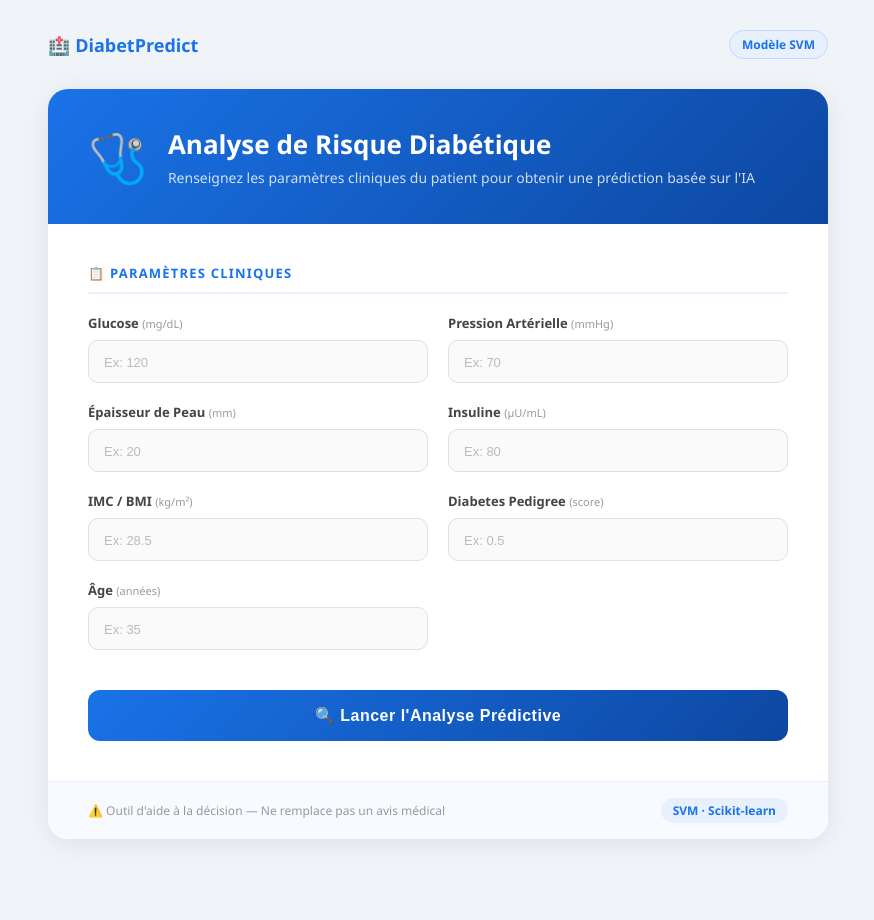
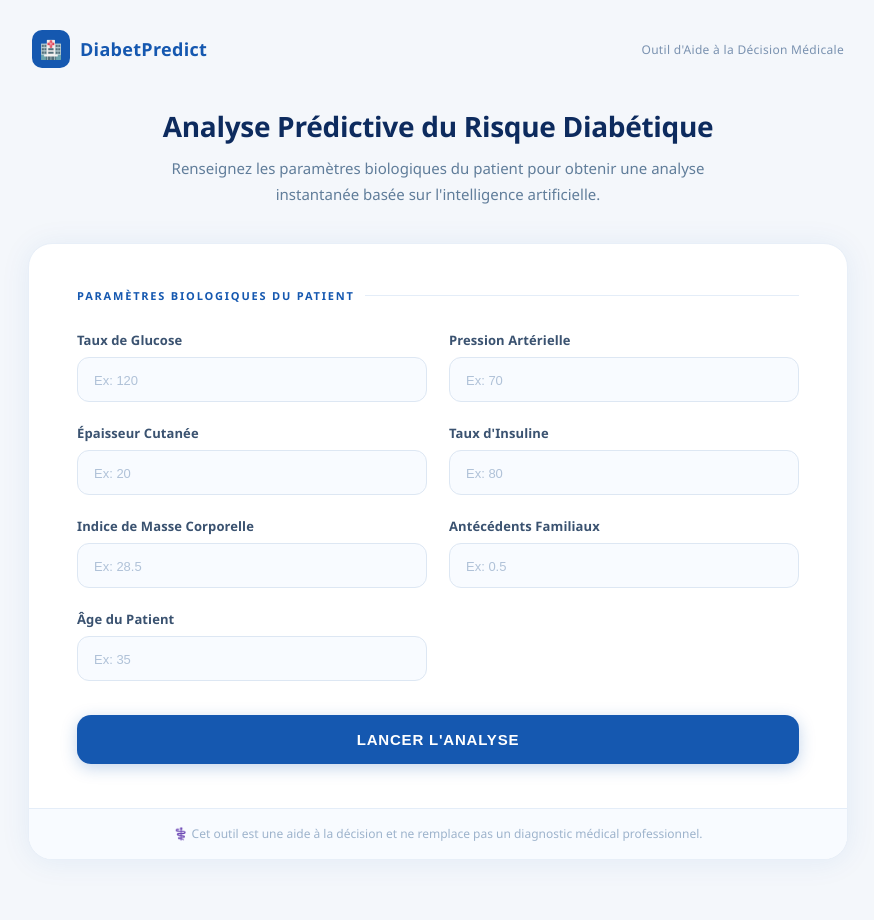
Before and after one commit to kanghal236/prediction-diabet, a Flask app: page / in a window 1280 px wide. Shown: the whole page, without its empty margins (202-1076 px from the left). Before the commit the page ends 818 px from the top, so only its background shows below. Run offline with Flask 3, Linux system fonts and the light colour scheme; parts of the project's set-up code (start-up, migrations or seed data) failed here and were passed over.

Commit message:
Nouveau design élégant médical

```diff
--- a/static/css/style.css
+++ b/static/css/style.css
@@ -1,191 +1,284 @@
+/* ==============================
+   RESET & BASE
+============================== */
 * { margin: 0; padding: 0; box-sizing: border-box; }
 
 body {
     font-family: 'Segoe UI', Tahoma, Geneva, Verdana, sans-serif;
-    background-color: #f0f4f8;
+    background: #f4f7fb;
     min-height: 100vh;
     display: flex;
     flex-direction: column;
     align-items: center;
-    padding: 30px 20px;
+    padding: 30px 20px 60px;
 }
 
+/* ==============================
+   NAVBAR
+============================== */
 .navbar {
     width: 100%;
-    max-width: 780px;
+    max-width: 820px;
     display: flex;
     align-items: center;
     justify-content: space-between;
-    margin-bottom: 30px;
+    margin-bottom: 40px;
+    padding: 0 4px;
 }
 
-.navbar .logo-text {
+.nav-logo {
+    display: flex;
+    align-items: center;
+    gap: 10px;
+}
+
+.nav-logo-icon {
+    width: 38px;
+    height: 38px;
+    background: #1558b0;
+    border-radius: 10px;
+    display: flex;
+    align-items: center;
+    justify-content: center;
+    font-size: 18px;
+}
+
+.nav-logo-text {
     font-size: 18px;
     font-weight: 700;
-    color: #1a73e8;
+    color: #1558b0;
+    letter-spacing: 0.3px;
 }
 
-.navbar .badge {
-    background: #e8f0fe;
-    color: #1a73e8;
+.nav-tag {
     font-size: 12px;
-    font-weight: 600;
-    padding: 5px 12px;
-    border-radius: 20px;
-    border: 1px solid #c5d8fb;
+    color: #7a92b0;
+    font-weight: 500;
+    letter-spacing: 0.3px;
 }
 
+/* ==============================
+   HERO
+============================== */
+.hero {
+    width: 100%;
+    max-width: 820px;
+    text-align: center;
+    margin-bottom: 36px;
+    padding: 0 10px;
+}
+
+.hero-title {
+    font-size: 28px;
+    font-weight: 700;
+    color: #0d2b5e;
+    margin-bottom: 12px;
+    line-height: 1.3;
+    letter-spacing: -0.3px;
+}
+
+.hero-sub {
+    font-size: 15px;
+    color: #607d9a;
+    line-height: 1.7;
+    max-width: 600px;
+    margin: 0 auto;
+}
+
+/* ==============================
+   CARTE
+============================== */
 .card {
     background: white;
-    border-radius: 20px;
-    box-shadow: 0 4px 24px rgba(0,0,0,0.08);
+    border-radius: 24px;
+    box-shadow: 0 2px 30px rgba(21, 88, 176, 0.08);
     width: 100%;
-    max-width: 780px;
+    max-width: 820px;
+    border: 1px solid #e8eff8;
     overflow: hidden;
 }
 
-.card-header {
-    background: linear-gradient(135deg, #1a73e8 0%, #0d47a1 100%);
-    padding: 35px 40px;
+.card-body {
+    padding: 44px 48px;
+}
+
+/* ==============================
+   SECTION TITLE
+============================== */
+.section-title {
+    font-size: 11px;
+    font-weight: 700;
+    color: #1558b0;
+    text-transform: uppercase;
+    letter-spacing: 1.8px;
+    margin-bottom: 28px;
     display: flex;
     align-items: center;
-    gap: 20px;
+    gap: 10px;
 }
 
-.card-header .header-icon { font-size: 48px; }
-
-.card-header h1 {
-    font-size: 26px;
-    font-weight: 700;
-    color: white;
-    margin-bottom: 6px;
+.section-title::after {
+    content: '';
+    flex: 1;
+    height: 1px;
+    background: #e4edf8;
 }
 
-.card-header p { color: rgba(255,255,255,0.8); font-size: 14px; }
-
-.card-body { padding: 40px; }
-
-.section-title {
-    font-size: 13px;
-    font-weight: 700;
-    color: #1a73e8;
-    text-transform: uppercase;
-    letter-spacing: 1.2px;
-    margin-bottom: 20px;
-    padding-bottom: 10px;
-    border-bottom: 2px solid #e8f0fe;
-}
-
+/* ==============================
+   FORMULAIRE
+============================== */
 .form-grid {
     display: grid;
     grid-template-columns: 1fr 1fr;
-    gap: 20px;
-    margin-bottom: 30px;
+    gap: 22px;
+    margin-bottom: 34px;
 }
 
-.form-group { display: flex; flex-direction: column; }
+.form-group {
+    display: flex;
+    flex-direction: column;
+}
+
+.form-group-full {
+    grid-column: 1 / -1;
+    max-width: calc(50% - 11px);
+}
 
 .form-group label {
     font-size: 13px;
     font-weight: 600;
-    color: #444;
+    color: #3a5270;
     margin-bottom: 8px;
-}
-
-.form-group label .unit {
-    font-weight: 400;
-    color: #999;
-    font-size: 11px;
+    letter-spacing: 0.1px;
 }
 
 .form-group input {
-    padding: 12px 15px;
-    border: 1.5px solid #e0e0e0;
-    border-radius: 10px;
+    padding: 13px 16px;
+    border: 1.5px solid #dde7f3;
+    border-radius: 12px;
     font-size: 15px;
-    color: #333;
-    background: #fafafa;
+    color: #1a2d47;
+    background: #f8fbff;
     outline: none;
-    transition: border-color 0.2s, background 0.2s;
+    transition: all 0.2s;
 }
 
-.form-group input:focus { border-color: #1a73e8; background: white; }
-.form-group input::placeholder { color: #bbb; font-size: 13px; }
+.form-group input:focus {
+    border-color: #1558b0;
+    background: white;
+    box-shadow: 0 0 0 4px rgba(21, 88, 176, 0.07);
+}
 
+.form-group input::placeholder {
+    color: #b0c2d8;
+    font-size: 13px;
+}
+
+/* ==============================
+   BOUTON
+============================== */
 .btn-predict {
     width: 100%;
     padding: 16px;
-    background: linear-gradient(135deg, #1a73e8, #0d47a1);
+    background: #1558b0;
     color: white;
     border: none;
-    border-radius: 12px;
-    font-size: 16px;
+    border-radius: 14px;
+    font-size: 15px;
     font-weight: 700;
     cursor: pointer;
-    letter-spacing: 0.5px;
-    margin-top: 10px;
-    transition: opacity 0.2s, transform 0.1s;
+    letter-spacing: 0.8px;
+    text-transform: uppercase;
+    transition: background 0.2s, transform 0.1s, box-shadow 0.2s;
+    box-shadow: 0 4px 16px rgba(21, 88, 176, 0.25);
 }
 
-.btn-predict:hover { opacity: 0.92; transform: translateY(-1px); }
-.btn-predict:disabled { opacity: 0.6; cursor: not-allowed; transform: none; }
-
-.result {
-    margin-top: 28px;
-    border-radius: 14px;
-    overflow: hidden;
-    border: 1.5px solid #e0e0e0;
+.btn-predict:hover {
+    background: #0d47a1;
+    transform: translateY(-1px);
+    box-shadow: 0 6px 20px rgba(21, 88, 176, 0.32);
 }
 
-.result-header {
-    padding: 14px 20px;
-    font-size: 13px;
-    font-weight: 700;
-    text-transform: uppercase;
-    letter-spacing: 1px;
+.btn-predict:active { transform: translateY(0); }
+.btn-predict:disabled {
+    background: #a0b8d8;
+    cursor: not-allowed;
+    transform: none;
+    box-shadow: none;
+}
+
+/* ==============================
+   RÉSULTAT
+============================== */
+.result {
+    margin-top: 30px;
+    padding: 24px 28px;
+    border-radius: 16px;
     display: flex;
     align-items: center;
-    gap: 8px;
+    gap: 20px;
+    border: 1.5px solid transparent;
 }
 
-.result-body { padding: 20px 24px; }
-.result-body p { font-size: 22px; font-weight: 700; }
-.result-body .sub { font-size: 13px; font-weight: 400; margin-top: 6px; color: #666; }
+.result-icon {
+    font-size: 36px;
+    flex-shrink: 0;
+}
 
-.result.positive .result-header { background: #fff3e0; color: #e65100; }
-.result.positive .result-body p { color: #bf360c; }
-.result.negative .result-header { background: #e8f5e9; color: #2e7d32; }
-.result.negative .result-body p { color: #1b5e20; }
+.result-title {
+    font-size: 18px;
+    font-weight: 700;
+    margin-bottom: 5px;
+}
 
+.result-sub {
+    font-size: 13px;
+    line-height: 1.6;
+    color: #666;
+}
+
+.result.positive {
+    background: #fff8f0;
+    border-color: #ffd0a0;
+}
+
+.result.positive .result-title { color: #c44d00; }
+
+.result.negative {
+    background: #f0fbf4;
+    border-color: #a8ddb8;
+}
+
+.result.negative .result-title { color: #1a7a3a; }
+
+/* ==============================
+   ERREUR
+============================== */
 .error {
     margin-top: 20px;
-    padding: 15px 20px;
-    background: #ffebee;
+    padding: 16px 20px;
+    background: #fff0f0;
     border-radius: 12px;
-    border-left: 4px solid #f44336;
-    color: #c62828;
+    border-left: 4px solid #e53935;
+    color: #b71c1c;
     font-size: 14px;
     font-weight: 500;
 }
 
+/* ==============================
+   FOOTER
+============================== */
 .card-footer {
-    background: #f8faff;
-    border-top: 1px solid #e8f0fe;
-    padding: 16px 40px;
-    display: flex;
-    align-items: center;
-    justify-content: space-between;
+    background: #f8fbff;
+    border-top: 1px solid #e4edf8;
+    padding: 16px 48px;
+    font-size: 12px;
+    color: #9db3cc;
+    text-align: center;
+    line-height: 1.5;
 }
 
-.card-footer .disclaimer { font-size: 12px; color: #999; }
-
-.card-footer .model-info {
-    font-size: 12px;
-    color: #1a73e8;
-    font-weight: 600;
-    background: #e8f0fe;
-    padding: 4px 12px;
-    border-radius: 20px;
-}
-
+/* ==============================
+   UTILITAIRE
+============================== */
 .hidden { display: none; }
--- a/templates/index.html
+++ b/templates/index.html
@@ -3,86 +3,83 @@
 <head>
     <meta charset="UTF-8">
     <meta name="viewport" content="width=device-width, initial-scale=1.0">
-    <title>DiabetPredict — Outil de Prédiction</title>
+    <title>DiabetPredict — Analyse Clinique</title>
     <link rel="stylesheet" href="{{ url_for('static', filename='css/style.css') }}">
 </head>
 <body>
 
     <!-- NAVBAR -->
-    <div class="navbar">
-        <div class="logo">
-            <span class="logo-text">🏥 DiabetPredict</span>
+    <nav class="navbar">
+        <div class="nav-logo">
+            <div class="nav-logo-icon">🏥</div>
+            <span class="nav-logo-text">DiabetPredict</span>
         </div>
-        <span class="badge">Modèle SVM</span>
+        <span class="nav-tag">Outil d'Aide à la Décision Médicale</span>
+    </nav>
+
+    <!-- HERO -->
+    <div class="hero">
+        <h1 class="hero-title">Analyse Prédictive du Risque Diabétique</h1>
+        <p class="hero-sub">Renseignez les paramètres biologiques du patient pour obtenir une analyse instantanée basée sur l'intelligence artificielle.</p>
     </div>
 
     <!-- CARTE PRINCIPALE -->
     <div class="card">
 
-        <!-- EN-TÊTE -->
-        <div class="card-header">
-            <div class="header-icon">🩺</div>
-            <div>
-                <h1>Analyse de Risque Diabétique</h1>
-                <p>Renseignez les paramètres cliniques du patient pour obtenir une prédiction basée sur l'IA</p>
-            </div>
-        </div>
-
-        <!-- CORPS -->
         <div class="card-body">
-            <p class="section-title">📋 Paramètres Cliniques</p>
+            <p class="section-title">Paramètres Biologiques du Patient</p>
 
             <form id="predictionForm">
                 <div class="form-grid">
 
                     <div class="form-group">
-                        <label for="glucose">Glucose <span class="unit">(mg/dL)</span></label>
+                        <label for="glucose">Taux de Glucose</label>
                         <input type="number" id="glucose" placeholder="Ex: 120" step="any" required>
                     </div>
 
                     <div class="form-group">
-                        <label for="bloodpressure">Pression Artérielle <span class="unit">(mmHg)</span></label>
+                        <label for="bloodpressure">Pression Artérielle</label>
                         <input type="number" id="bloodpressure" placeholder="Ex: 70" step="any" required>
                     </div>
 
                     <div class="form-group">
-                        <label for="skinthickness">Épaisseur de Peau <span class="unit">(mm)</span></label>
+                        <label for="skinthickness">Épaisseur Cutanée</label>
                         <input type="number" id="skinthickness" placeholder="Ex: 20" step="any" required>
                     </div>
 
                     <div class="form-group">
-                        <label for="insulin">Insuline <span class="unit">(µU/mL)</span></label>
+                        <label for="insulin">Taux d'Insuline</label>
                         <input type="number" id="insulin" placeholder="Ex: 80" step="any" required>
                     </div>
 
                     <div class="form-group">
-                        <label for="bmi">IMC / BMI <span class="unit">(kg/m²)</span></label>
+                        <label for="bmi">Indice de Masse Corporelle</label>
                         <input type="number" id="bmi" placeholder="Ex: 28.5" step="any" required>
                     </div>
 
                     <div class="form-group">
-                        <label for="dpf">Diabetes Pedigree <span class="unit">(score)</span></label>
+                        <label for="dpf">Antécédents Familiaux</label>
                         <input type="number" id="dpf" placeholder="Ex: 0.5" step="any" required>
                     </div>
 
-                    <div class="form-group">
-                        <label for="age">Âge <span class="unit">(années)</span></label>
+                    <div class="form-group form-group-full">
+                        <label for="age">Âge du Patient</label>
                         <input type="number" id="age" placeholder="Ex: 35" step="any" required>
                     </div>
 
                 </div>
 
                 <button type="submit" id="submitBtn" class="btn-predict">
-                    🔍 Lancer l'Analyse Prédictive
+                    Lancer l'Analyse
                 </button>
             </form>
 
             <!-- RÉSULTAT -->
             <div id="result" class="result hidden">
-                <div class="result-header" id="resultHeader"></div>
-                <div class="result-body">
-                    <p id="predictionText"></p>
-                    <p class="sub" id="predictionSub"></p>
+                <div class="result-icon" id="resultIcon"></div>
+                <div class="result-content">
+                    <p class="result-title" id="predictionText"></p>
+                    <p class="result-sub" id="predictionSub"></p>
                 </div>
             </div>
 
@@ -94,8 +91,7 @@
 
         <!-- FOOTER -->
         <div class="card-footer">
-            <span class="disclaimer">⚠️ Outil d'aide à la décision — Ne remplace pas un avis médical</span>
-            <span class="model-info">SVM · Scikit-learn</span>
+            <span>⚕️ Cet outil est une aide à la décision et ne remplace pas un diagnostic médical professionnel.</span>
         </div>
 
     </div>
```
